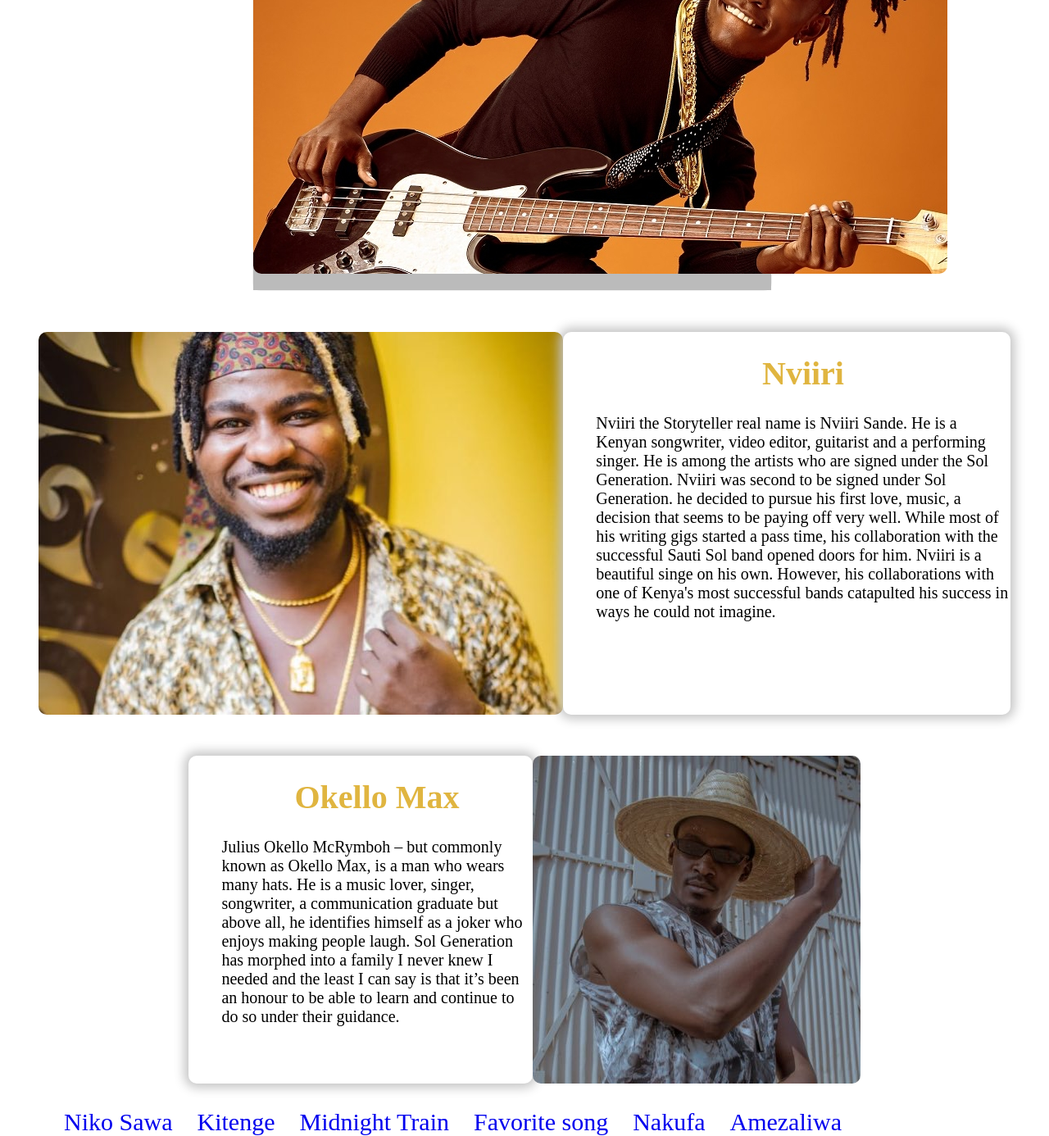
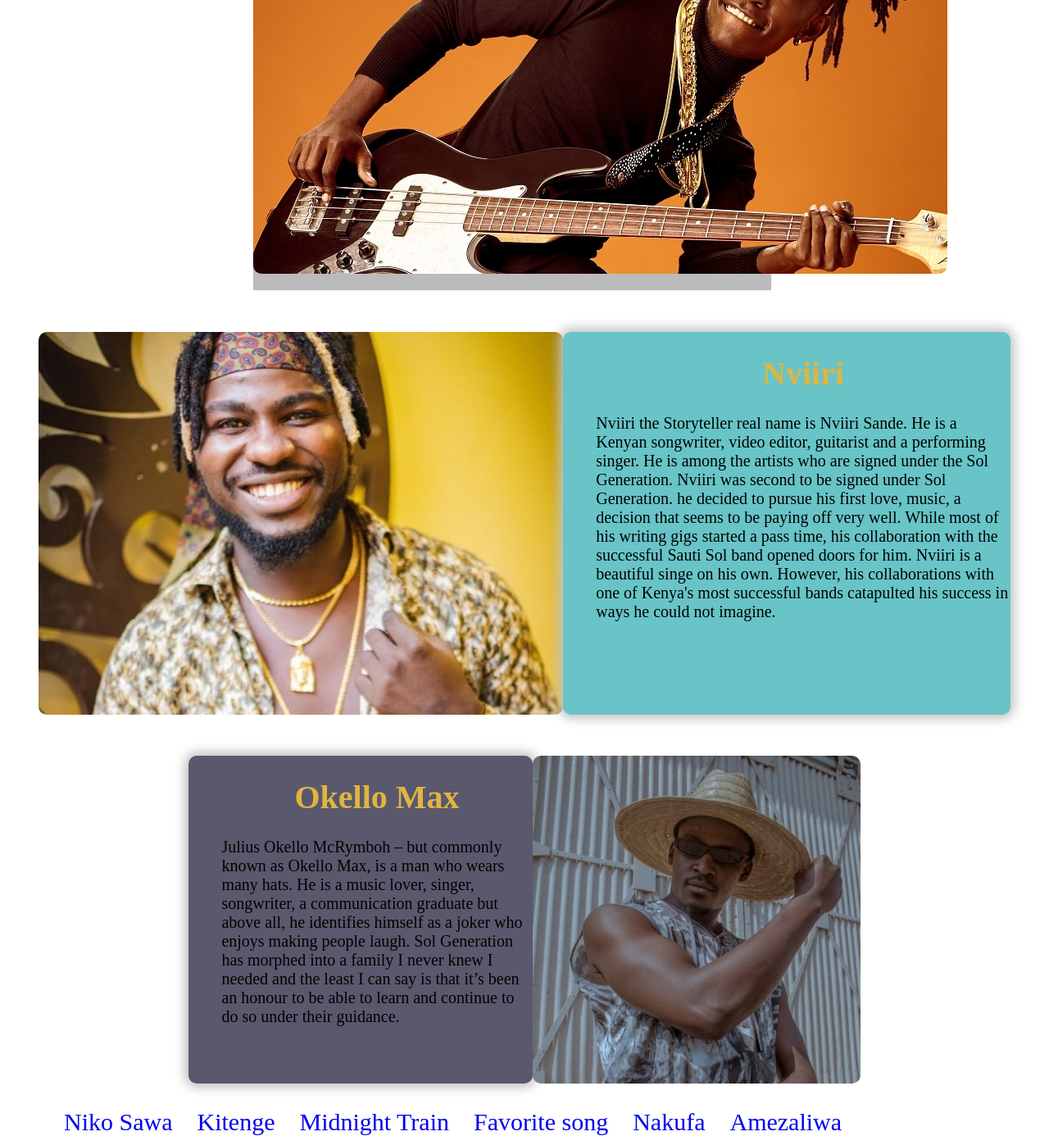
Before and after one commit to L0VINE/Favorite-Band, a plain HTML site: page index.html in a window 1280 px wide. Shown: the part 820-2206 px from the top of the page at 82% size. Drawn offline with Linux system fonts and the light colour scheme.

Commit message:
modified style.css

```diff
--- a/styles.css
+++ b/styles.css
@@ -88,7 +88,7 @@ ol{
     display: flex;
     padding-top: 50px;
    justify-content: center;
-
+   background-color: rgb(42, 175, 131)"
   }
   .N-content{
     font-size: 20px;
@@ -96,6 +96,7 @@ ol{
     width: 40%;
     box-shadow:  0px 0px 13px 5px rgba(196,196,196,1);
     border-radius: 10px;
+    background-color: rgb(104, 196, 199);
   }
   .Okello
   {
@@ -109,7 +110,7 @@ ol{
     width: 30%;
     box-shadow:  0px 0px 13px 5px rgba(196,196,196,1);
     border-radius: 10px;
-
+    background-color: rgb(90, 88, 109);
 }
 ul {
   display:flex;
```
